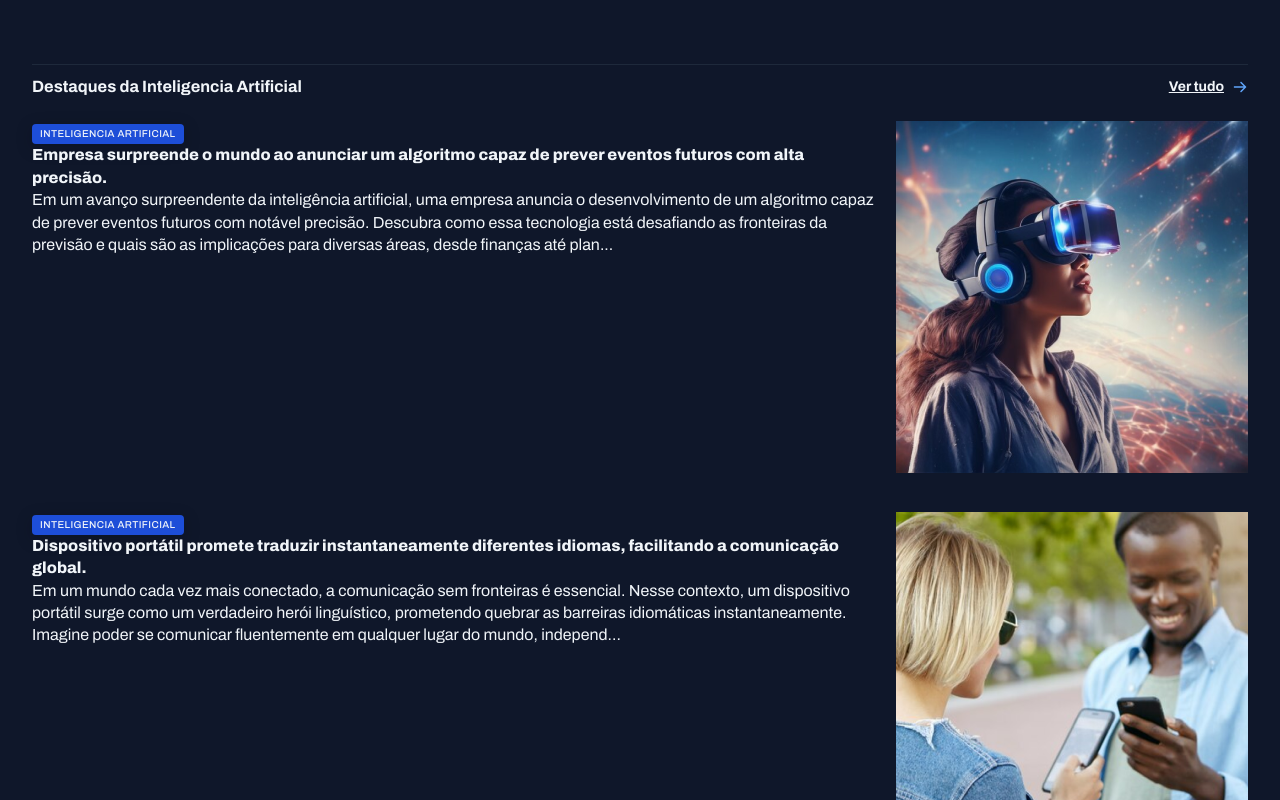
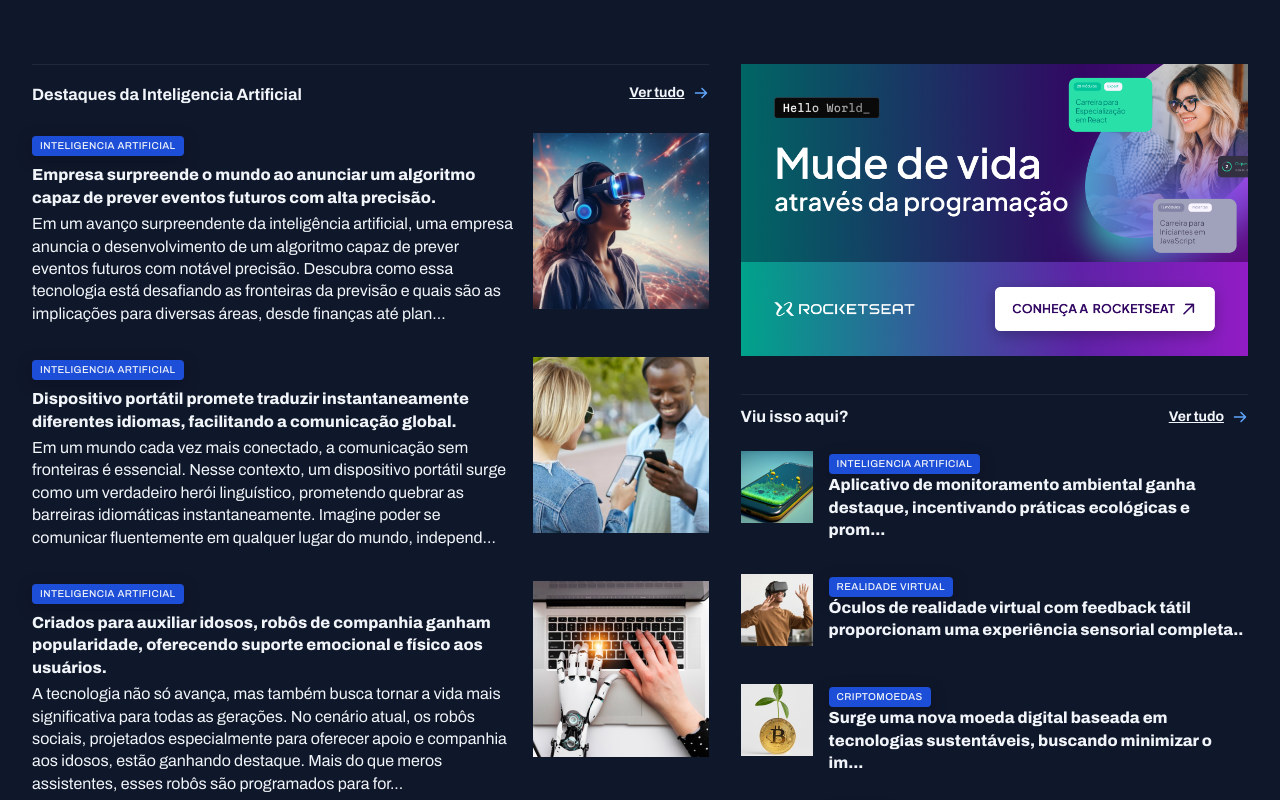
Before and after one commit to Felisberto3/Portal-De-Noticia, a plain HTML site: page index.html in a window 1280 px wide. Shown: the part 1020-1820 px from the top of the page. Drawn offline with Linux system fonts and the light colour scheme.

Commit message:
estilizando os ultimos cards

```diff
--- a/index.html
+++ b/index.html
@@ -221,7 +221,7 @@
       </div>
     </section>
 
-    <div>
+    <aside>
       <div id="ads">
         <img src="assets/images/Ads.png" alt="">
       </div>
@@ -311,7 +311,7 @@
 
         </div>
       </section>
-    </div>
+    </aside>
   </main>
 
 
--- a/style/global.css
+++ b/style/global.css
@@ -53,7 +53,15 @@ img {
 
 main {
   margin-top: 48px;
-  gap: 80px;
+  row-gap: 80px;
+  column-gap: 32px;
+
+  grid-template-columns: 2fr 1.5fr;
+
+  grid-template-areas:
+  "featured featured"
+  "weekly weekly"
+  "ai aside";
 }
 
 .content-tag {
--- a/style/section.css
+++ b/style/section.css
@@ -21,6 +21,7 @@ section header {
 
 }
 #featured {
+  grid-area: featured;
   img {
     height: 100%;
     object-fit: cover;
@@ -68,6 +69,7 @@ section header {
 
 #weekly {
 
+  grid-area: weekly;
 
 
 
@@ -93,3 +95,32 @@ section header {
     }
   }
 }
+
+
+#ai {
+  grid-area: ai;
+
+  img {
+    width: 176px;
+    /* height: 176px; */
+    aspect-ratio: 1/1;
+    object-fit: cover;
+  }
+
+  h3 {
+    margin-block: 8px 4px;
+  }
+}
+
+aside {
+  grid-area: aside;
+}
+
+#more {
+  margin-top: 32px;
+  img {
+    width: 72px;
+    aspect-ratio: 1/1;
+    object-fit: cover;
+  }
+}
```
